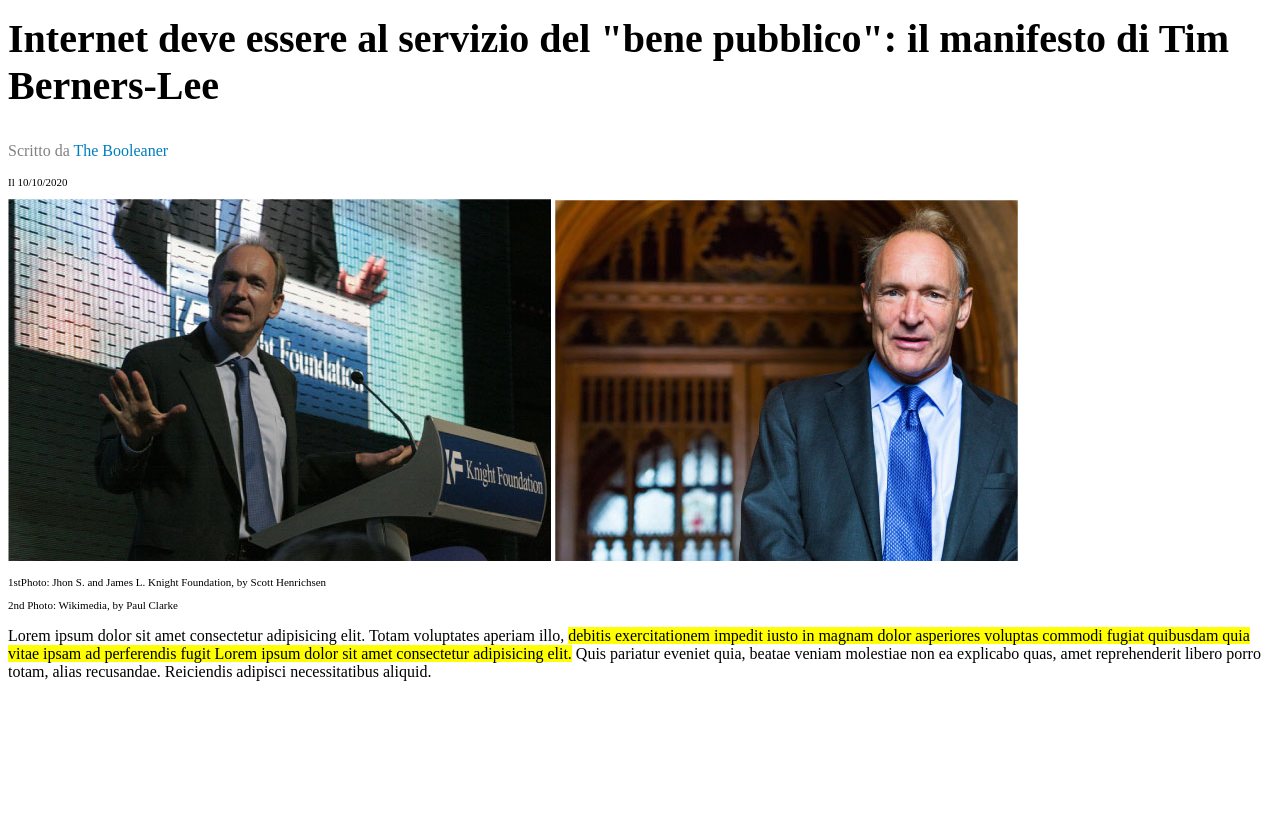
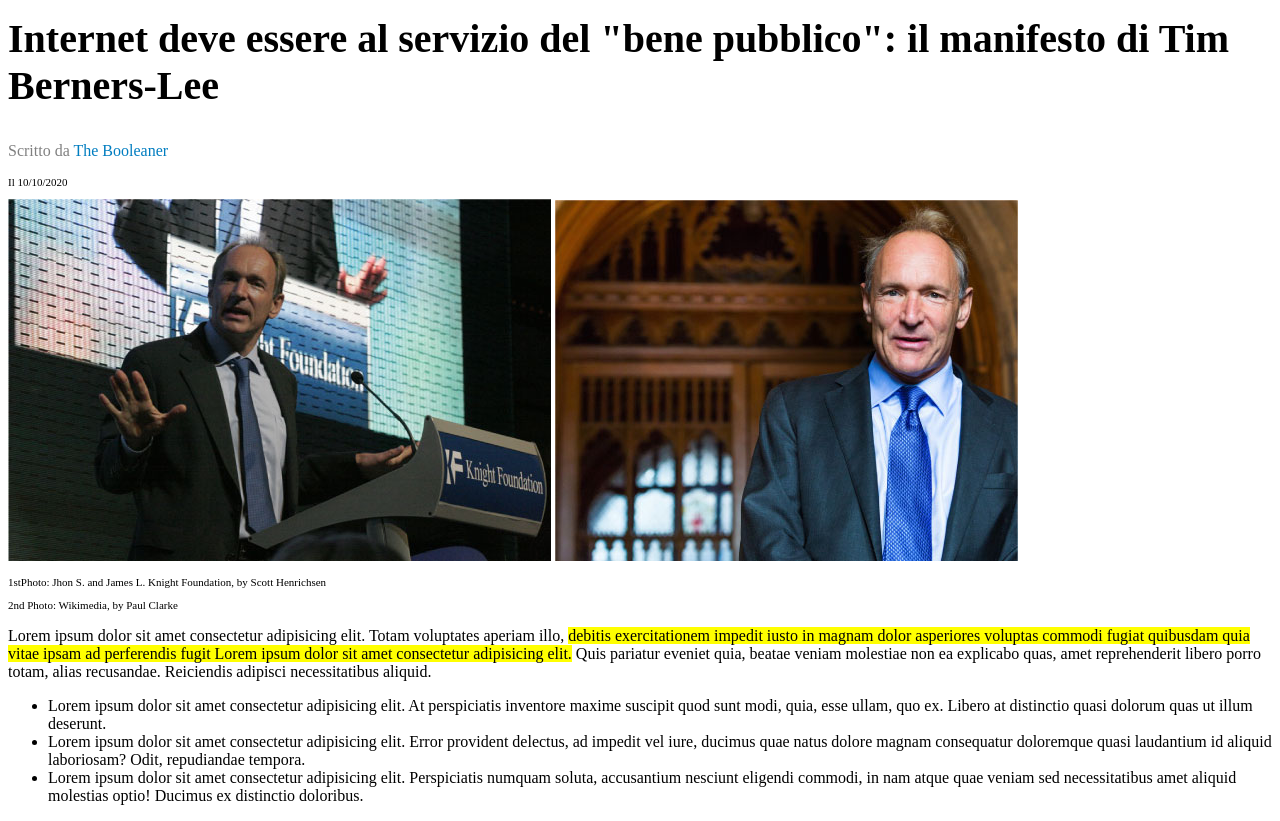
Before and after one commit to BiagioCozzolino/html-css-booleaner, a plain HTML site: page index.html in a window 1280 px wide. Shown: the part 80-901 px from the top of the page. Before the commit the page ends 800 px from the top, so only its background shows below. Drawn offline with Linux system fonts and the light colour scheme.

Commit message:
Terminata sezione lista

```diff
--- a/index.html
+++ b/index.html
@@ -52,7 +52,8 @@
           <span class="testo-evidenziato"
             >debitis exercitationem impedit iusto in magnam dolor asperiores
             voluptas commodi fugiat quibusdam quia vitae ipsam ad perferendis
-            fugit Lorem ipsum dolor sit amet consectetur adipisicing elit.</span>
+            fugit Lorem ipsum dolor sit amet consectetur adipisicing elit.</span
+          >
           Quis pariatur eveniet quia, beatae veniam molestiae non ea explicabo
           quas, amet reprehenderit libero porro totam, alias recusandae.
           Reiciendis adipisci necessitatibus aliquid.
@@ -60,7 +61,28 @@
       </section>
       <!-- Fine testo iniziale-->
       <!-- Inizio testo puntato-->
-      <section></section>
+      <section>
+        <ul>
+          <li>
+            Lorem ipsum dolor sit amet consectetur adipisicing elit. At
+            perspiciatis inventore maxime suscipit quod sunt modi, quia, esse
+            ullam, quo ex. Libero at distinctio quasi dolorum quas ut illum
+            deserunt.
+          </li>
+          <li>
+            Lorem ipsum dolor sit amet consectetur adipisicing elit. Error
+            provident delectus, ad impedit vel iure, ducimus quae natus dolore
+            magnam consequatur doloremque quasi laudantium id aliquid
+            laboriosam? Odit, repudiandae tempora.
+          </li>
+          <li>
+            Lorem ipsum dolor sit amet consectetur adipisicing elit.
+            Perspiciatis numquam soluta, accusantium nesciunt eligendi commodi,
+            in nam atque quae veniam sed necessitatibus amet aliquid molestias
+            optio! Ducimus ex distinctio doloribus.
+          </li>
+        </ul>
+      </section>
       <!-- Fine testo puntato-->
       <!-- Inizio tabella-->
       <section></section>
```
Also changed, not shown: css/style.css (line endings or trailing spaces).
